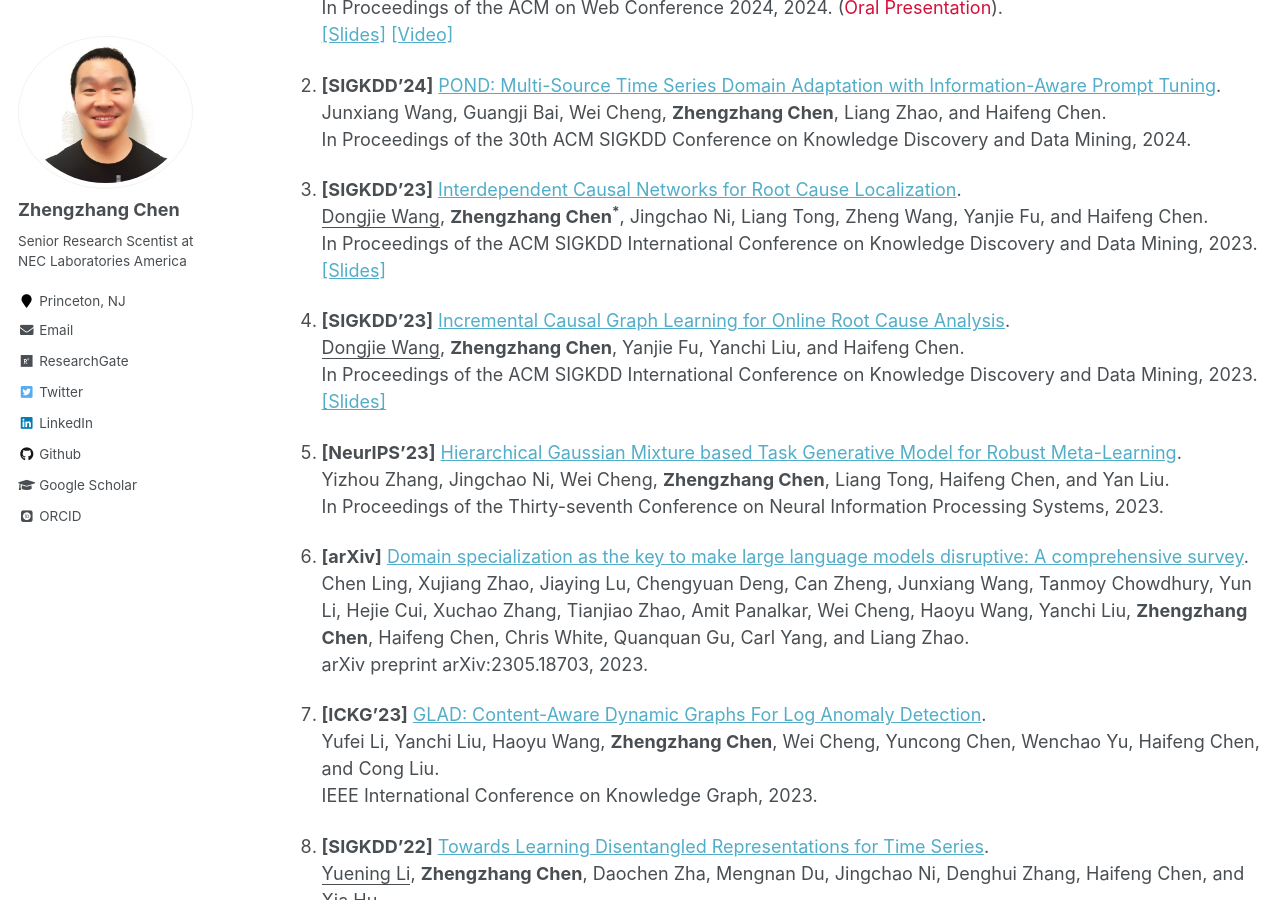
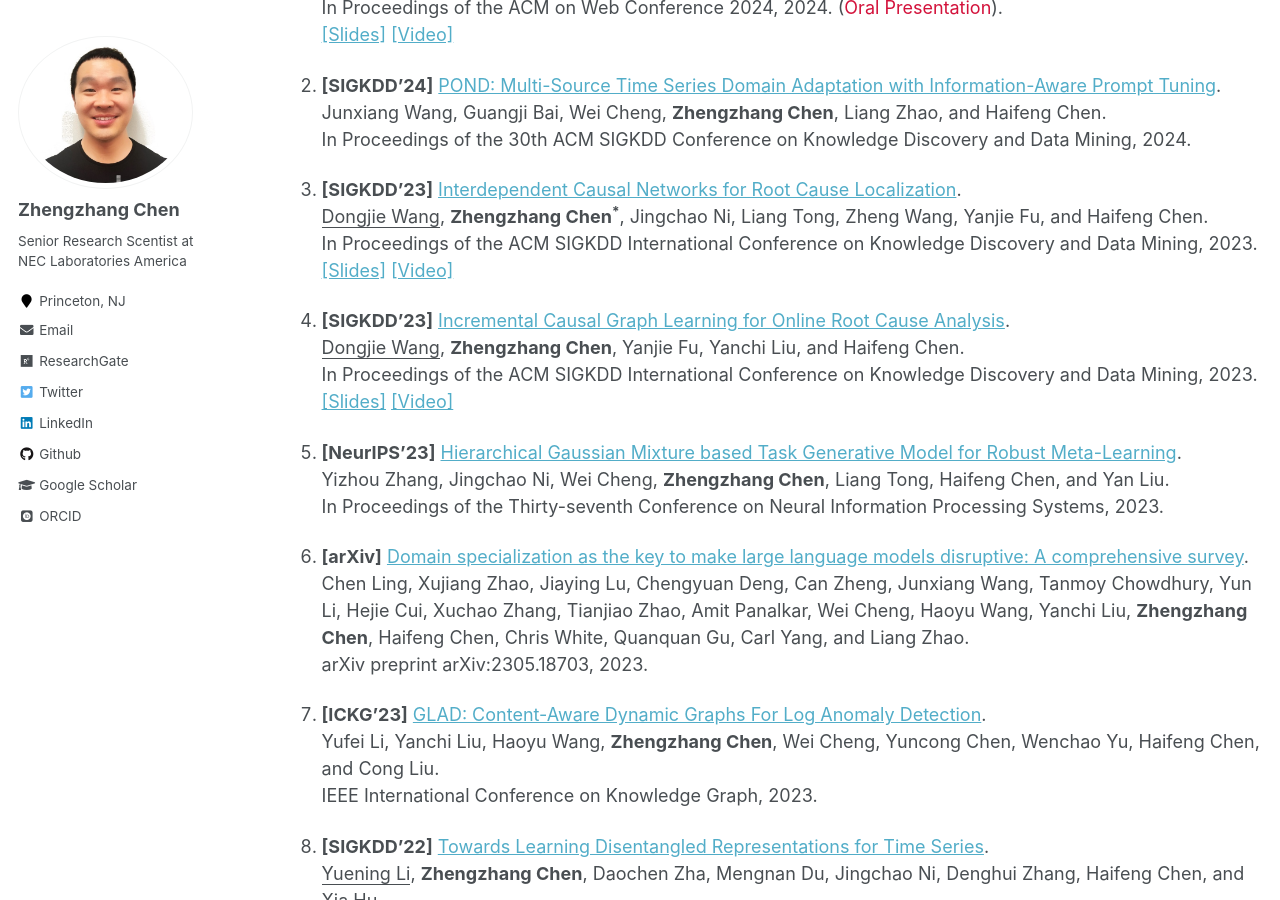
Before and after one commit to zhengzhangchen/zhengzhangchen.github.io, a Jekyll site: the page built from _pages/publications.md, in a window 1280 px wide and 900 px high, scrolled down 359 px. Built offline with Jekyll 4.4.1, drawn with Linux system fonts in a browser that asks for light colours; some web fonts are replaced.

Commit message:
Update publications.md

```diff
--- a/_pages/publications.md
+++ b/_pages/publications.md
@@ -12,9 +12,9 @@ author_profile: true
 
 2. <strong>[SIGKDD'24]</strong> <a href="https://zhengzhangchen.github.io/paper/POND-_Multi-Source_Time_Series_Domain_Adaptation_with_Information-Aware_Prompt_Tuning.pdf">POND: Multi-Source Time Series Domain Adaptation with Information-Aware Prompt Tuning</a>. <br> Junxiang Wang, Guangji Bai, Wei Cheng, <b>Zhengzhang Chen</b>, Liang Zhao, and Haifeng Chen. <br> In Proceedings of the 30th ACM SIGKDD Conference on Knowledge Discovery and Data Mining, 2024.
 
-3. <strong>[SIGKDD'23]</strong> <a href="https://zhengzhangchen.github.io/paper/Interdependent_Causal_Networks_for_Root_Cause_Localization.pdf">Interdependent Causal Networks for Root Cause Localization</a>. <br> <u>Dongjie Wang</u>, <b>Zhengzhang Chen<sup>*</sup></b>, Jingchao Ni, Liang Tong, Zheng Wang, Yanjie Fu, and Haifeng Chen. <br> In Proceedings of the ACM SIGKDD International Conference on Knowledge Discovery and Data Mining, 2023. <br> [\[Slides\]](https://zhengzhangchen.github.io/Slides/KDD_REASON.pdf)
+3. <strong>[SIGKDD'23]</strong> <a href="https://zhengzhangchen.github.io/paper/Interdependent_Causal_Networks_for_Root_Cause_Localization.pdf">Interdependent Causal Networks for Root Cause Localization</a>. <br> <u>Dongjie Wang</u>, <b>Zhengzhang Chen<sup>*</sup></b>, Jingchao Ni, Liang Tong, Zheng Wang, Yanjie Fu, and Haifeng Chen. <br> In Proceedings of the ACM SIGKDD International Conference on Knowledge Discovery and Data Mining, 2023. <br> [\[Slides\]](https://zhengzhangchen.github.io/Slides/KDD_REASON.pdf) [\[Video\]](https://zhengzhangchen.github.io/Video/CORAL_KDD2023.mp4)
 
-4. <strong>[SIGKDD'23]</strong> <a href="https://zhengzhangchen.github.io/paper/Incremental_Causal_Graph_Learning_for_Online_Root_Cause_Analysis.pdf">Incremental Causal Graph Learning for Online Root Cause Analysis</a>. <br> <u>Dongjie Wang</u>, <b>Zhengzhang Chen</b>, Yanjie Fu, Yanchi Liu, and Haifeng Chen. <br> In Proceedings of the ACM SIGKDD International Conference on Knowledge Discovery and Data Mining, 2023. <br> [\[Slides\]](https://zhengzhangchen.github.io/Slides/KDD_CORAL.pdf)
+4. <strong>[SIGKDD'23]</strong> <a href="https://zhengzhangchen.github.io/paper/Incremental_Causal_Graph_Learning_for_Online_Root_Cause_Analysis.pdf">Incremental Causal Graph Learning for Online Root Cause Analysis</a>. <br> <u>Dongjie Wang</u>, <b>Zhengzhang Chen</b>, Yanjie Fu, Yanchi Liu, and Haifeng Chen. <br> In Proceedings of the ACM SIGKDD International Conference on Knowledge Discovery and Data Mining, 2023. <br> [\[Slides\]](https://zhengzhangchen.github.io/Slides/KDD_CORAL.pdf) [\[Video\]](https://zhengzhangchen.github.io/Video/REASON_kdd2023.mp4)
 
 5. <strong>[NeurIPS'23]</strong> <a href="https://zhengzhangchen.github.io/paper/NeurIPS-2023-hierarchical-gaussian-mixture-based-task-generative-model-for-robust-meta-learning-Paper-Conference.pdf">Hierarchical Gaussian Mixture based Task Generative Model for Robust Meta-Learning</a>. <br> Yizhou Zhang, Jingchao Ni, Wei Cheng, <b>Zhengzhang Chen</b>, Liang Tong, Haifeng Chen, and Yan Liu. <br> In Proceedings of the Thirty-seventh Conference on Neural Information Processing Systems, 2023.
 
```
